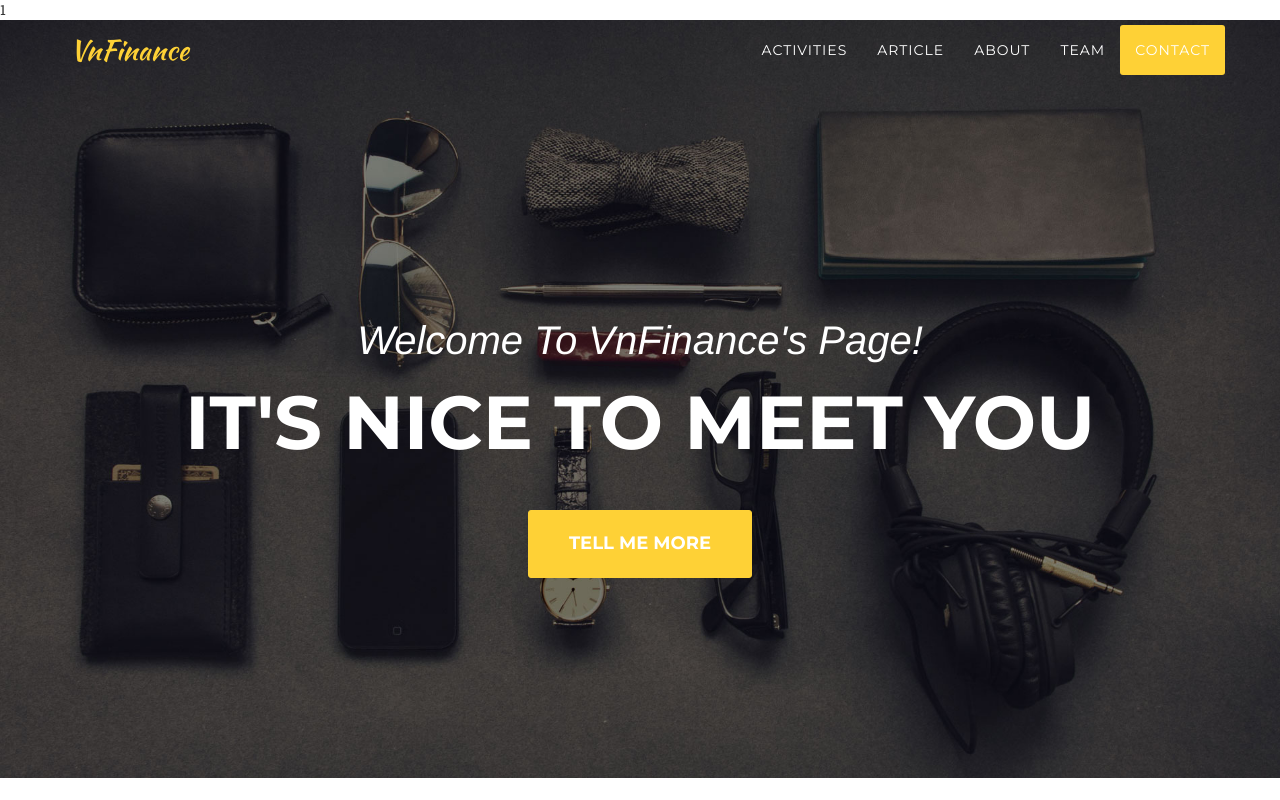
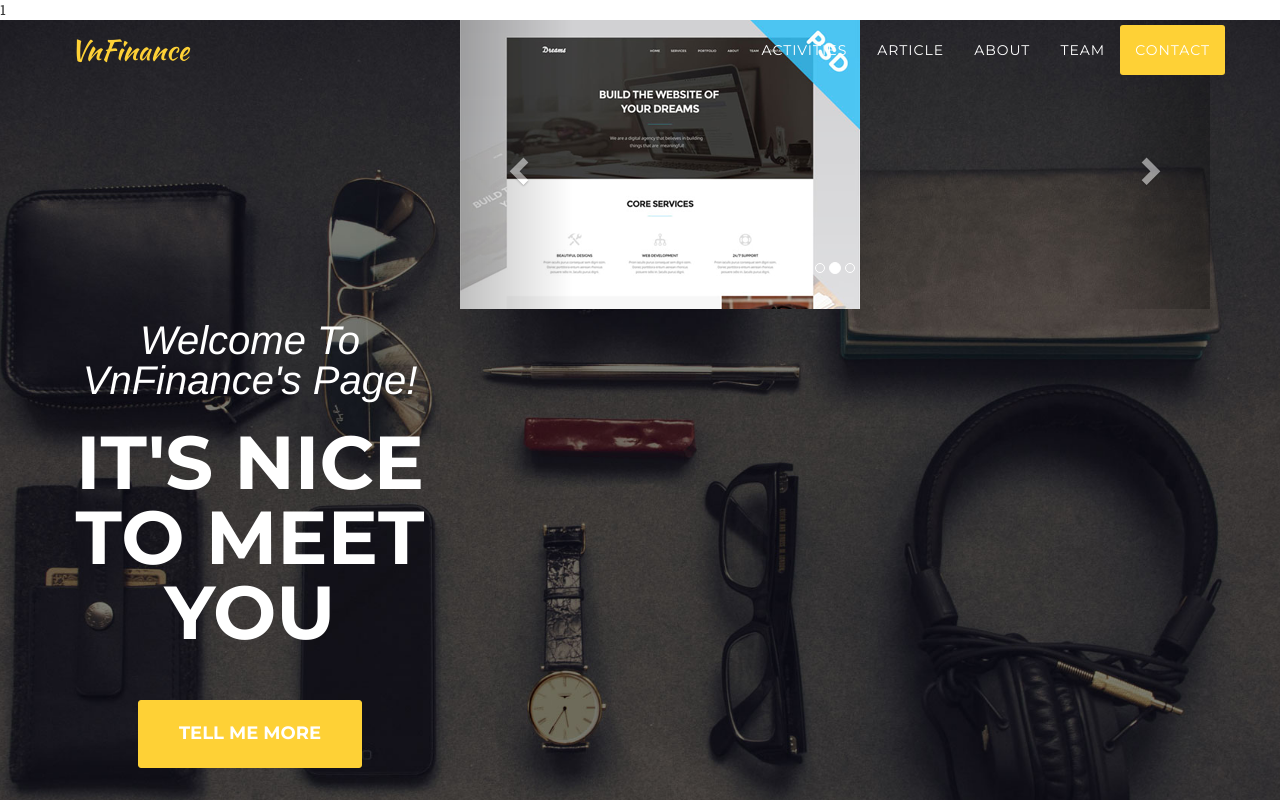
Before and after one commit to VnFinance/VnFinance.github.io, a website: page index.html in a window 1280 px wide. Shown: the top 800 px of the page. Drawn offline with nearby package versions, Linux system fonts and the light colour scheme; files whose address does not match are found by name; a web font is replaced by a local one.

Commit message:
change header

```diff
--- a/index.html
+++ b/index.html
@@ -77,14 +77,50 @@
     <!-- Header -->
     <header>
         <div class="container">
+          <div class="row">
+          <div class="col-md-4">
             <div class="intro-text">
                 <div class="intro-lead-in">Welcome To VnFinance's Page!</div>
                 <div class="intro-heading">It's Nice To Meet You</div>
                 <a href="#activities" class="page-scroll btn btn-xl">Tell Me More</a>
             </div>
+          </div>
+
+         <div class="col-md-8">
+            <div class="row carousel-holder">
+
+                     <div class="col-md-12">
+                         <div id="carousel-example-generic" class="carousel slide" data-ride="carousel">
+                             <ol class="carousel-indicators">
+                                 <li data-target="#carousel-example-generic" data-slide-to="0" class="active"></li>
+                                 <li data-target="#carousel-example-generic" data-slide-to="1"></li>
+                                 <li data-target="#carousel-example-generic" data-slide-to="2"></li>
+                             </ol>
+                             <div class="carousel-inner">
+                                 <div class="item active">
+                                     <img class="slide-image" src="img/header-bg.jpg" alt="">
+                                 </div>
+                                 <div class="item">
+                                     <img class="slide-image" src="img/porfolio/dreams.png" alt="">
+                                 </div>
+                                 <div class="item">
+                                     <img class="slide-image" src="img/porfolio/golden.png" alt="">
+                                 </div>
+                             </div>
+                             <a class="left carousel-control" href="#carousel-example-generic" data-slide="prev">
+                                 <span class="glyphicon glyphicon-chevron-left"></span>
+                             </a>
+                             <a class="right carousel-control" href="#carousel-example-generic" data-slide="next">
+                                 <span class="glyphicon glyphicon-chevron-right"></span>
+                             </a>
+                         </div>
+                     </div>
+
+            </div>
+          </div>
         </div>
+      </div>
     </header>
-
     <!-- Services Section -->
     <section id="activities">
         <div class="container">
```
